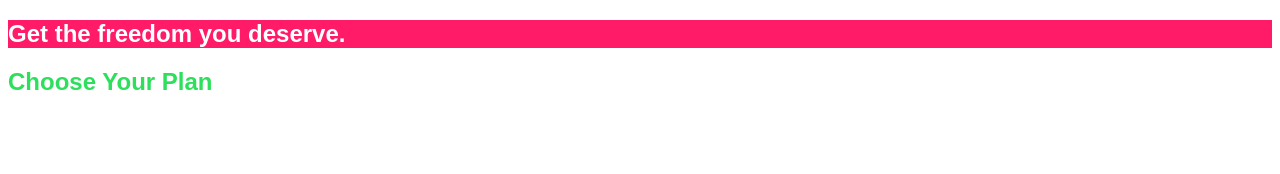
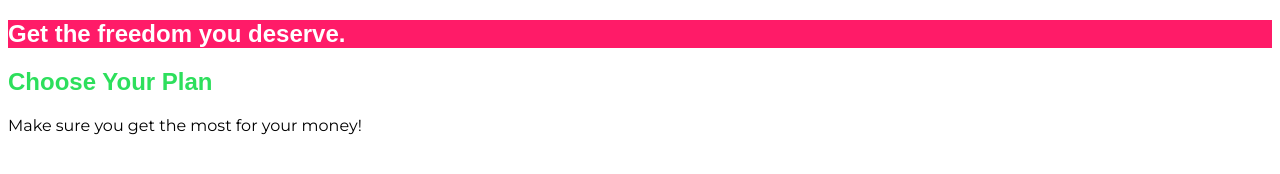
Before and after one commit to ps6067966/Explore-CSS, a plain HTML site: page index.html in a window 1280 px wide. Drawn offline with Linux system fonts and the light colour scheme.

Commit message:
specificity and inheritance in css

```diff
--- a/index.html
+++ b/index.html
@@ -16,6 +16,7 @@
 
       <section id="plans">
         <h1 class="section-title">Choose Your Plan</h1>
+        <p>Make sure you get the most for your money!</p>
       </section>
     </main>
   </body>
--- a/main.css
+++ b/main.css
@@ -1,12 +1,18 @@
+@import url('https://fonts.googleapis.com/css2?family=Montserrat:wght@400;700&display=swap');
+
+body {
+  font-family: 'Montserrat', sans-serif;
+}
+
 #product-overview {
   background: #ff1b68;
+}
+
+.section-title {
+  color: #2ddf5c;
 }
 
 h1 {
   color: white;
   font-family: sans-serif;
 }
-
-.section-title {
-  color: #2ddf5c;
-}
```
